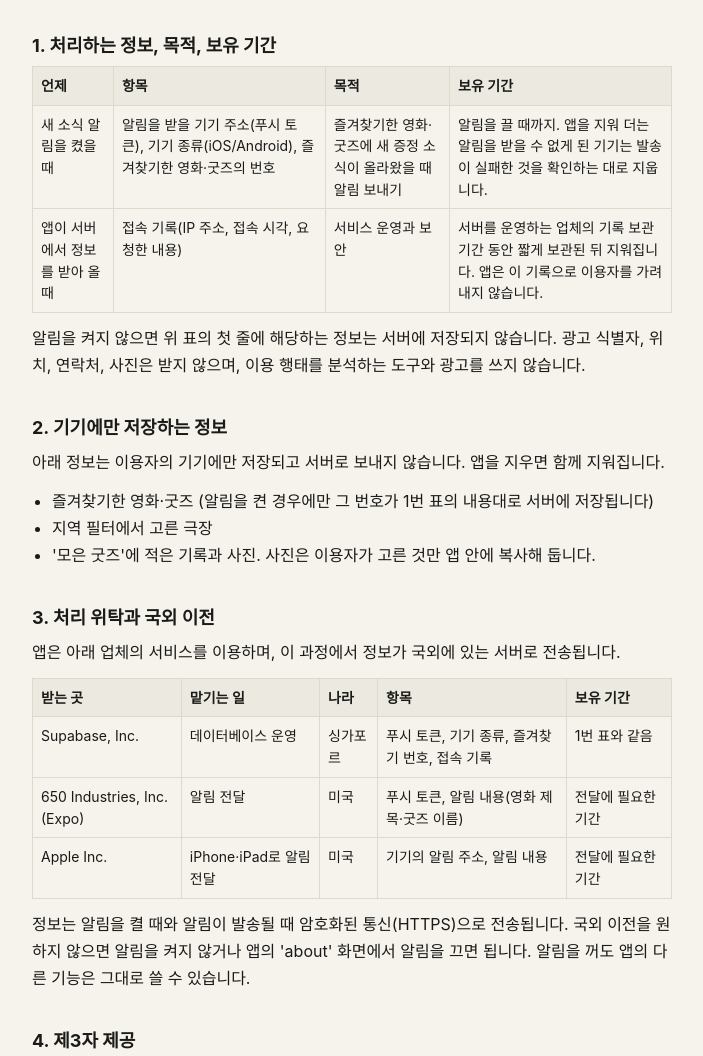
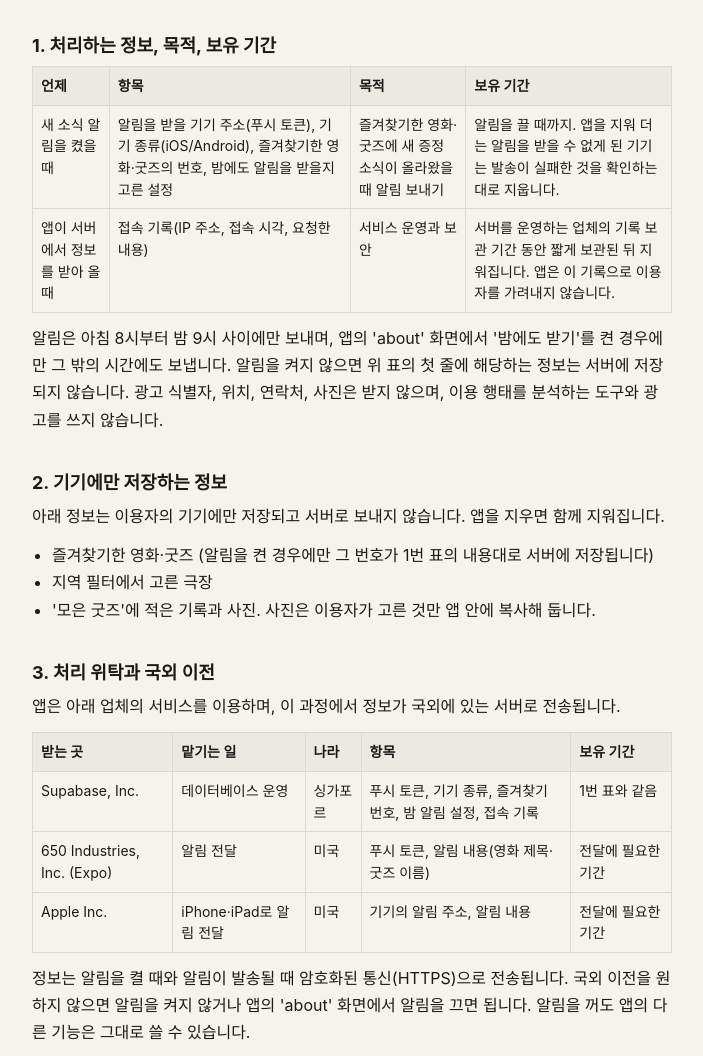
Before and after one commit to JHLeeeeeee/playtime, a plain HTML site: page privacy.html in a window 1280 px wide. Shown: the part 264-1320 px from the top of the page, without its empty margins (288-991 px from the left). Drawn offline with Linux system fonts and the light colour scheme.

Commit message:
페이지 갱신

```diff
--- a/privacy.html
+++ b/privacy.html
@@ -19,7 +19,7 @@
 <tr><th>언제</th><th>항목</th><th>목적</th><th>보유 기간</th></tr>
 <tr>
 <td>새 소식 알림을 켰을 때</td>
-<td>알림을 받을 기기 주소(푸시 토큰), 기기 종류(iOS/Android), 즐겨찾기한 영화·굿즈의 번호</td>
+<td>알림을 받을 기기 주소(푸시 토큰), 기기 종류(iOS/Android), 즐겨찾기한 영화·굿즈의 번호, 밤에도 알림을 받을지 고른 설정</td>
 <td>즐겨찾기한 영화·굿즈에 새 증정 소식이 올라왔을 때 알림 보내기</td>
 <td>알림을 끌 때까지. 앱을 지워 더는 알림을 받을 수 없게 된 기기는 발송이 실패한 것을 확인하는 대로 지웁니다.</td>
 </tr>
@@ -30,7 +30,7 @@
 <td>서버를 운영하는 업체의 기록 보관 기간 동안 짧게 보관된 뒤 지워집니다. 앱은 이 기록으로 이용자를 가려내지 않습니다.</td>
 </tr>
 </table>
-<p>알림을 켜지 않으면 위 표의 첫 줄에 해당하는 정보는 서버에 저장되지 않습니다. 광고 식별자, 위치, 연락처, 사진은 받지 않으며, 이용 행태를 분석하는 도구와 광고를 쓰지 않습니다.</p>
+<p>알림은 아침 8시부터 밤 9시 사이에만 보내며, 앱의 'about' 화면에서 '밤에도 받기'를 켠 경우에만 그 밖의 시간에도 보냅니다. 알림을 켜지 않으면 위 표의 첫 줄에 해당하는 정보는 서버에 저장되지 않습니다. 광고 식별자, 위치, 연락처, 사진은 받지 않으며, 이용 행태를 분석하는 도구와 광고를 쓰지 않습니다.</p>
 
 <h2>2. 기기에만 저장하는 정보</h2>
 <p>아래 정보는 이용자의 기기에만 저장되고 서버로 보내지 않습니다. 앱을 지우면 함께 지워집니다.</p>
@@ -44,7 +44,7 @@
 <p>앱은 아래 업체의 서비스를 이용하며, 이 과정에서 정보가 국외에 있는 서버로 전송됩니다.</p>
 <table>
 <tr><th>받는 곳</th><th>맡기는 일</th><th>나라</th><th>항목</th><th>보유 기간</th></tr>
-<tr><td>Supabase, Inc.</td><td>데이터베이스 운영</td><td>싱가포르</td><td>푸시 토큰, 기기 종류, 즐겨찾기 번호, 접속 기록</td><td>1번 표와 같음</td></tr>
+<tr><td>Supabase, Inc.</td><td>데이터베이스 운영</td><td>싱가포르</td><td>푸시 토큰, 기기 종류, 즐겨찾기 번호, 밤 알림 설정, 접속 기록</td><td>1번 표와 같음</td></tr>
 <tr><td>650 Industries, Inc. (Expo)</td><td>알림 전달</td><td>미국</td><td>푸시 토큰, 알림 내용(영화 제목·굿즈 이름)</td><td>전달에 필요한 기간</td></tr>
 <tr><td>Apple Inc.</td><td>iPhone·iPad로 알림 전달</td><td>미국</td><td>기기의 알림 주소, 알림 내용</td><td>전달에 필요한 기간</td></tr>
 </table>
@@ -57,7 +57,7 @@
 <p>굿즈의 사진은 각 극장·배급사가 올린 Instagram 게시물을 Instagram이 제공하는 공식 임베드로 보여 줍니다. 게시물을 불러올 때 이용자의 기기가 Instagram(Meta Platforms, Inc.)의 서버에 접속하며, Meta가 쿠키와 기기 정보를 자신의 정책에 따라 처리할 수 있습니다. 자세한 내용은 <a href="https://privacycenter.instagram.com/policy">Instagram 개인정보처리방침</a>을 참고해 주세요.</p>
 
 <h2>6. 파기</h2>
-<p>알림을 끄면 서버에 저장된 푸시 토큰과 즐겨찾기 번호를 바로 지웁니다. 전자적 기록은 복구할 수 없는 방법으로 지웁니다.</p>
+<p>알림을 끄면 서버에 저장된 푸시 토큰, 즐겨찾기 번호, 밤 알림 설정을 바로 지웁니다. 전자적 기록은 복구할 수 없는 방법으로 지웁니다.</p>
 
 <h2>7. 이용자의 권리</h2>
 <p>이용자는 언제든지 자신의 정보에 대해 열람, 정정, 삭제, 처리 정지를 요구할 수 있습니다. 서버에 저장된 정보는 앱의 'about' 화면에서 알림을 끄면 바로 지워집니다. 그 밖의 요청은 아래 문의처로 보내 주시면 지체 없이 처리하겠습니다. 앱은 푸시 토큰만으로 이용자가 누구인지 알 수 없어서, 요청하신 분의 기기를 확인하기 위해 추가 안내를 드릴 수 있습니다.</p>
```
Also changed, not shown: index.html (+1 -1 lines).
